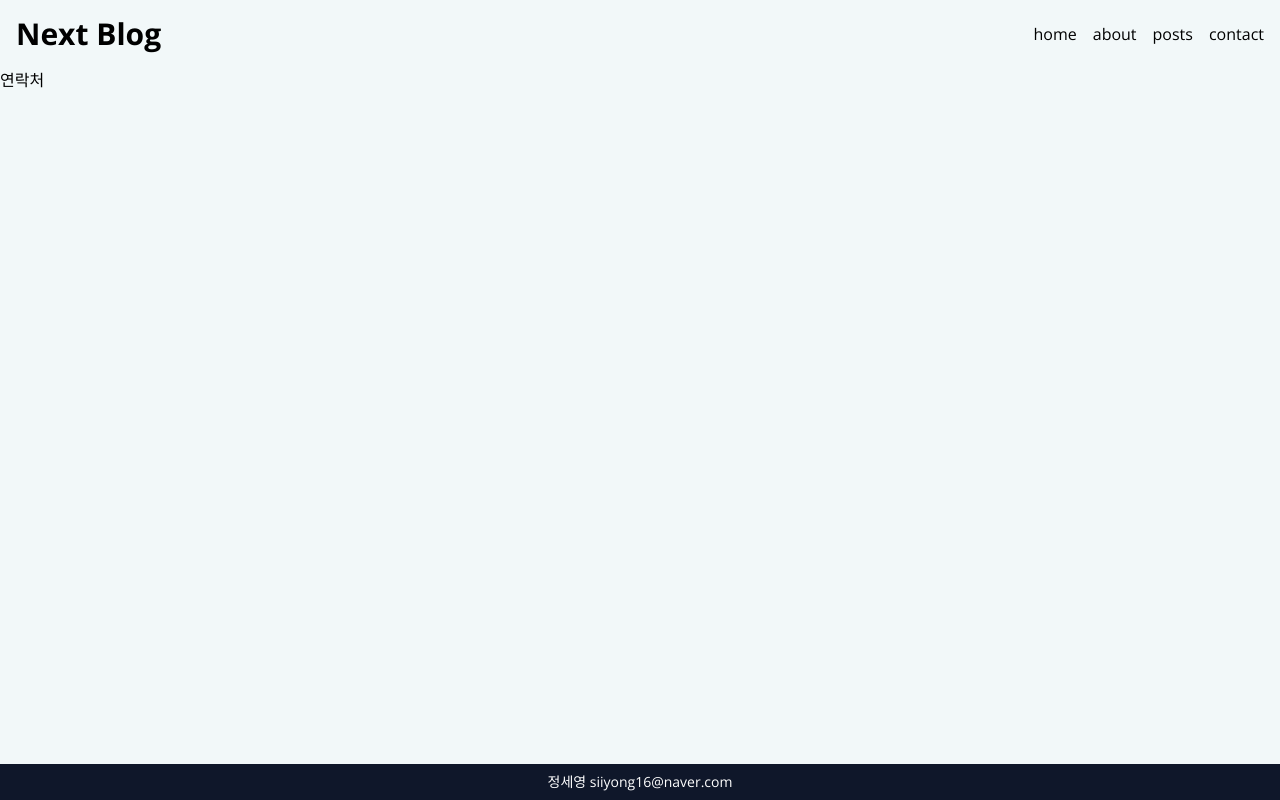
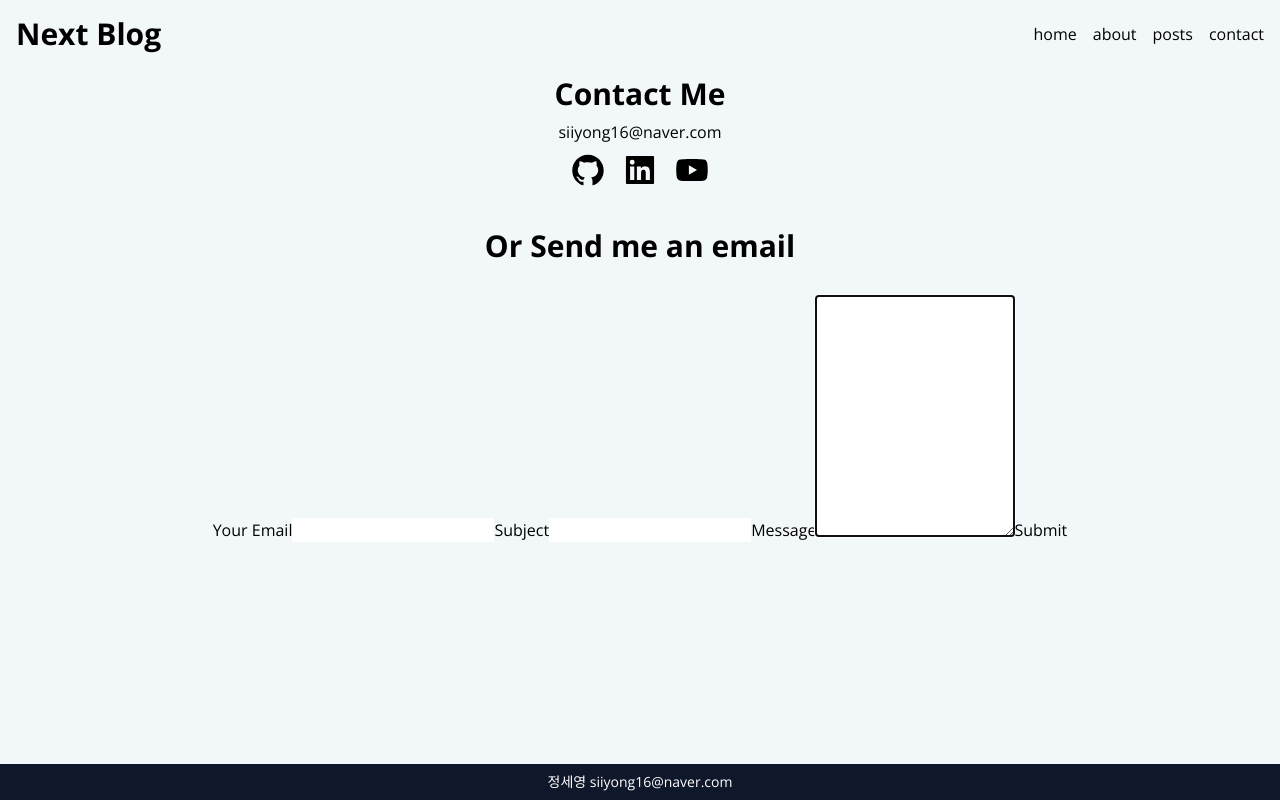
Before and after one commit to seyoung97/blog-nextjs, a Next.js app: page /contact in a window 1280 px wide. Built offline with nearby package versions, Linux system fonts and the light colour scheme.

Commit message:
Feat: contact email form

```diff
--- a/src/app/contact/page.tsx
+++ b/src/app/contact/page.tsx
@@ -1,3 +1,41 @@
+import ContactForm from "@/components/ContactForm";
+import { AiFillGithub, AiFillLinkedin, AiFillYoutube } from "react-icons/ai";
+
+const LINKS = [
+  {
+    icon: <AiFillGithub />,
+    url: "https://github.com/seyoung97",
+  },
+  {
+    icon: <AiFillLinkedin />,
+    url: "https://github.com/seyoung97",
+  },
+  {
+    icon: <AiFillYoutube />,
+    url: "https://www.youtube.com/watch?v=GvEnj2rMITI&t=14s",
+  },
+];
+
 export default function ContactPage() {
-  return <div>연락처</div>;
+  return (
+    <section className="flex flex-col items-center">
+      <h2 className="text-3xl font-bold my-2">Contact Me</h2>
+      <p>siiyong16@naver.com</p>
+      <ul className="flex gap-4 my-2">
+        {LINKS.map((link, i) => (
+          <a
+            key={i}
+            href={link.url}
+            target="_blank"
+            rel="noreferrer"
+            className="text-4xl hover:text-blue-400"
+          >
+            {link.icon}
+          </a>
+        ))}
+      </ul>
+      <h2 className="text-3xl font-bold my-8">Or Send me an email</h2>
+      <ContactForm />
+    </section>
+  );
 }
--- /dev/null
+++ b/src/components/ContactForm.tsx
@@ -0,0 +1,64 @@
+"use client";
+import { ChangeEvent, FormEvent, useState } from "react";
+
+type Form = {
+  from: string;
+  subject: string;
+  message: string;
+};
+
+export default function ContactForm() {
+  const [form, setForm] = useState<Form>({
+    from: "",
+    subject: "",
+    message: "",
+  });
+
+  const onChange = (e: ChangeEvent<HTMLInputElement | HTMLTextAreaElement>) => {
+    const { name, value } = e.target;
+    setForm((prev) => ({ ...prev, [name]: value }));
+  };
+
+  const onSubmit = (e: FormEvent<HTMLFormElement>) => {
+    e.preventDefault();
+    console.log("form", form);
+  };
+
+  return (
+    <>
+      <form onSubmit={onSubmit}>
+        <label htmlFor="from">Your Email</label>
+        <input
+          type="email"
+          id="from"
+          name="from"
+          required
+          autoFocus
+          value={form.from}
+          onChange={onChange}
+        />
+        <label htmlFor="subject">Subject</label>
+        <input
+          type="text"
+          id="subject"
+          name="subject"
+          required
+          autoFocus
+          value={form.subject}
+          onChange={onChange}
+        />
+        <label htmlFor="message">Message</label>
+        <textarea
+          rows={10}
+          id="message"
+          name="message"
+          required
+          autoFocus
+          value={form.message}
+          onChange={onChange}
+        />
+        <button>Submit</button>
+      </form>
+    </>
+  );
+}
```
